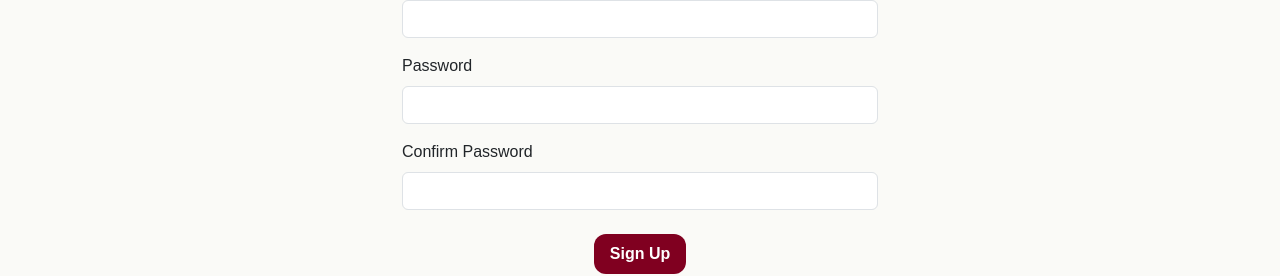
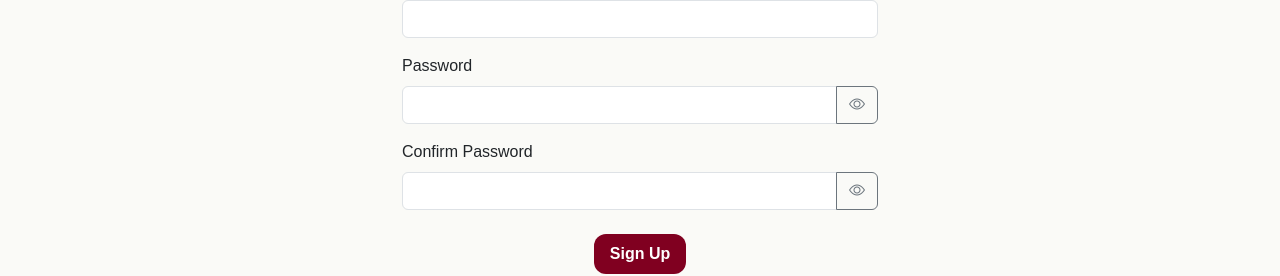
Before and after one commit to f-pinkus/capstone-frontend, a React (Vite) app: page /signup in a window 1280 px wide. Shown: the part 290-566 px from the top of the page. Built offline with nearby package versions, Linux system fonts and the light colour scheme; no server answers.

Commit message:
add show/hide password option to signup and login

```diff
--- a/package.json
+++ b/package.json
@@ -12,6 +12,7 @@
   "dependencies": {
     "axios": "^1.11.0",
     "bootstrap": "^5.3.7",
+    "bootstrap-icons": "^1.13.1",
     "react": "^19.1.0",
     "react-dom": "^19.1.0",
     "react-icons": "^5.5.0",
--- a/src/components/LoginPage.jsx
+++ b/src/components/LoginPage.jsx
@@ -1,11 +1,13 @@
 import axios from "axios";
 import { useState } from "react";
 import { useNavigate, useOutletContext } from "react-router-dom";
+import "bootstrap-icons/font/bootstrap-icons.css";
 
 export function LoginPage() {
   const [errors, setErrors] = useState([]);
   const navigate = useNavigate();
   const { setIsLoggedIn, setCurrentUser } = useOutletContext();
+  const [showPassword, setShowPassword] = useState(false);
 
   const handleSubmit = (event) => {
     event.preventDefault();
@@ -28,6 +30,8 @@ export function LoginPage() {
       });
   };
 
+  const togglePassword = () => setShowPassword((prev) => !prev);
+
   return (
     <div
       className="container py-5"
@@ -46,7 +50,21 @@ export function LoginPage() {
         </div>
         <div className="mb-4">
           <label className="form-label">Password</label>
-          <input name="password" type="password" className="form-control" required />
+          <div className="input-group">
+            <input
+              name="password"
+              type={showPassword ? "text" : "password"}
+              className="form-control"
+              required
+            />
+            <button
+              type="button"
+              className="btn btn-outline-secondary"
+              onClick={togglePassword}
+            >
+              <i className={showPassword ? "bi bi-eye-slash" : "bi bi-eye"}></i>
+            </button>
+          </div>
         </div>
 
         <div style={{ textAlign: "center" }}>
--- a/src/components/SignupPage.jsx
+++ b/src/components/SignupPage.jsx
@@ -2,11 +2,13 @@ import axios from "axios";
 import { useState } from "react";
 import { useNavigate } from "react-router-dom";
 import { WelcomeModal } from "./WelcomeModal";
+import "bootstrap-icons/font/bootstrap-icons.css";
 
 export function SignupPage() {
   const [errors, setErrors] = useState([]);
   const navigate = useNavigate();
   const [showModal, setShowModal] = useState(false);
+  const [showPassword, setShowPassword] = useState(false);
 
   const handleSubmit = (event) => {
     event.preventDefault();
@@ -20,7 +22,6 @@ export function SignupPage() {
         localStorage.setItem("name", response.data.name);
         event.target.reset();
 
-        // Show welcome modal instead of navigating immediately
         setShowModal(true);
       })
       .catch((error) => {
@@ -28,11 +29,12 @@ export function SignupPage() {
       });
   };
 
-  // Handler to close modal and navigate to login
   const handleGoToLogin = () => {
     setShowModal(false);
     navigate("/login");
   };
+
+  const togglePassword = () => setShowPassword((prev) => !prev);
 
   return (
     <div
@@ -56,13 +58,43 @@ export function SignupPage() {
           <label className="form-label">Email</label>
           <input name="email" type="email" className="form-control" required />
         </div>
+
         <div className="mb-3">
           <label className="form-label">Password</label>
-          <input name="password" type="password" className="form-control" required />
+          <div className="input-group">
+            <input
+              name="password"
+              type={showPassword ? "text" : "password"}
+              className="form-control"
+              required
+            />
+            <button
+              type="button"
+              className="btn btn-outline-secondary"
+              onClick={togglePassword}
+            >
+              <i className={showPassword ? "bi bi-eye-slash" : "bi bi-eye"}></i>
+            </button>
+          </div>
         </div>
+
         <div className="mb-4">
           <label className="form-label">Confirm Password</label>
-          <input name="password_confirmation" type="password" className="form-control" required />
+          <div className="input-group">
+            <input
+              name="password_confirmation"
+              type={showPassword ? "text" : "password"}
+              className="form-control"
+              required
+            />
+            <button
+              type="button"
+              className="btn btn-outline-secondary"
+              onClick={togglePassword}
+            >
+              <i className={showPassword ? "bi bi-eye-slash" : "bi bi-eye"}></i>
+            </button>
+          </div>
         </div>
 
         <div style={{ textAlign: "center" }}>
@@ -115,7 +147,7 @@ export function SignupPage() {
       {showModal && (
         <WelcomeModal
           message="Welcome to BiteShare!"
-          onClose={handleGoToLogin} // modal button will navigate to login
+          onClose={handleGoToLogin}
         />
       )}
     </div>
--- a/src/main.jsx
+++ b/src/main.jsx
@@ -2,6 +2,7 @@ import { StrictMode } from 'react'
 import { createRoot } from 'react-dom/client'
 import 'bootstrap/dist/css/bootstrap.min.css';
 import 'bootstrap/dist/js/bootstrap.bundle.min.js';
+import "bootstrap-icons/font/bootstrap-icons.css";
 import './index.css'
 import App from './App.jsx'
 
```
Also changed, not shown: 1 other file (tests, documents, lock files or other folders).
